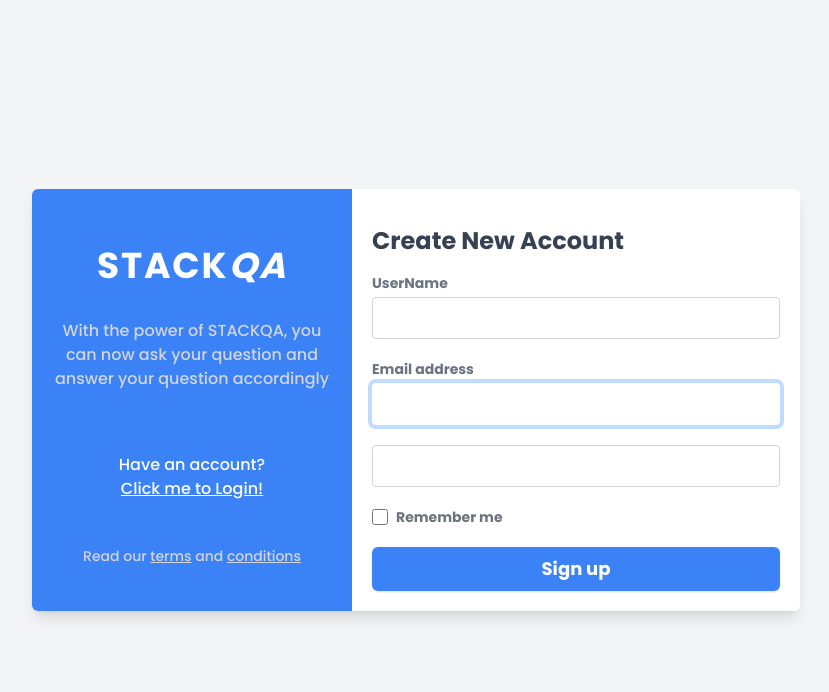
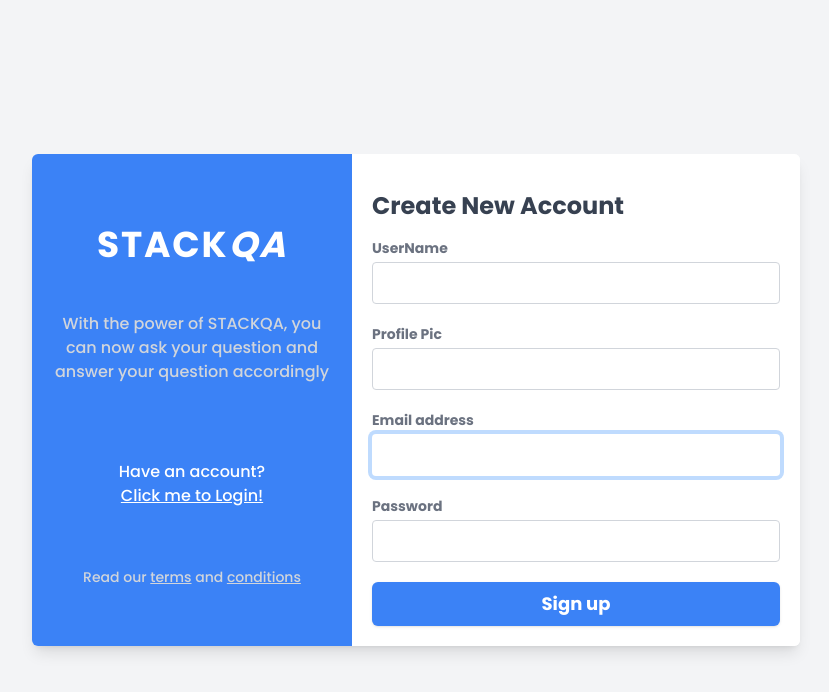
Before and after one commit to THE-Jitu-Assignments-Repo/week-9, a React (Vite) app in the folder stackqa/: page /register in a window 1280 px wide. Shown: the top 692 px of the page, without its empty margins (224-1053 px from the left). Built offline with nearby package versions, Linux system fonts and the light colour scheme.

Commit message:
Modified signup page

```diff
--- a/stackqa/src/pages/register/Register.jsx
+++ b/stackqa/src/pages/register/Register.jsx
@@ -7,7 +7,7 @@ import { registerUser } from '../../features/Auth/UserSlice'
 function Register() {
     const navigate = useNavigate()
     const dispatch = useDispatch()
-    const [regUser, setRegUser]=useState({username: '', email: '', password:''})
+    const [regUser, setRegUser]=useState({username: '', imageUrl:'', email: '', password:''})
     const handleReg=(e)=>{
       const {name, value}= e.target
 
@@ -60,6 +60,17 @@ function Register() {
               />
             </div>
             <div className="flex flex-col space-y-1">
+            <label htmlFor="email" className="text-sm font-semibold text-gray-500">Profile Pic</label>
+              <input
+                type="url"
+                id="image"
+                name='imageurl'
+                value={regUser.imageUrl}
+                onChange={handleReg}
+                className="px-4 py-2 transition duration-300 border border-gray-300 rounded focus:border-transparent focus:outline-none focus:ring-4 focus:ring-blue-200"
+              />
+            </div>
+            <div className="flex flex-col space-y-1">
               <label htmlFor="email" className="text-sm font-semibold text-gray-500">Email address</label>
               <input
                 type="email"
@@ -72,6 +83,7 @@ function Register() {
               />
             </div>
             <div className="flex flex-col space-y-1">
+              <label htmlFor="email" className="text-sm font-semibold text-gray-500">Password</label>
               <input
                 type="password"
                 id="password"
@@ -81,24 +93,14 @@ function Register() {
                 className="px-4 py-2 transition duration-300 border border-gray-300 rounded focus:border-transparent focus:outline-none focus:ring-4 focus:ring-blue-200"
               />
             </div>
-            {/* <div className="flex flex-col space-y-1">
-              <input
-                type="image"
-                id="image"
-                name='imageurl'
-                value={regUser.imageUrl}
-                onChange={handleReg}
-                className="px-4 py-2 transition duration-300 border border-gray-300 rounded focus:border-transparent focus:outline-none focus:ring-4 focus:ring-blue-200"
-              />
-            </div> */}
-            <div className="flex items-center space-x-2">
+            {/* <div className="flex items-center space-x-2">
               <input
                 type="checkbox"
                 id="remember"
                 className="w-4 h-4 transition duration-300 rounded focus:ring-2 focus:ring-offset-0 focus:outline-none focus:ring-blue-200"
               />
               <label htmlFor="remember" className="text-sm font-semibold text-gray-500">Remember me</label>
-            </div>
+            </div> */}
             <div>
               <button
                 type="submit"
```
